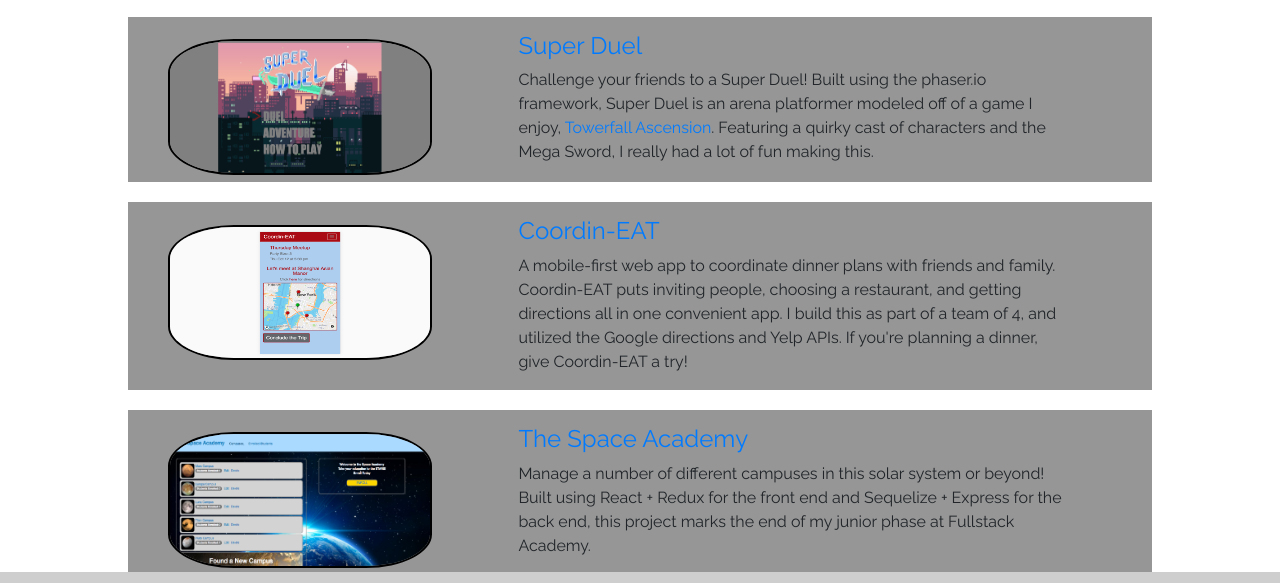
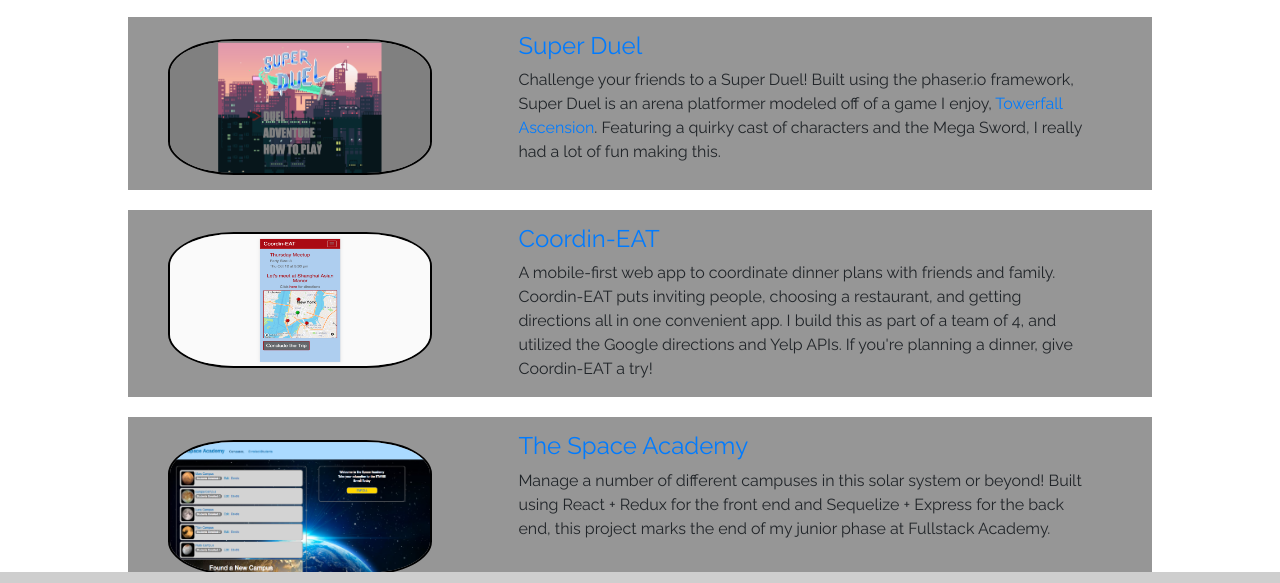
Before and after one commit to Kiro705/profilePage, a website: page index.html in a window 1280 px wide. Shown: the part 168-751 px from the top of the page. Drawn offline with nearby package versions, Linux system fonts and the light colour scheme.

Commit message:
css change

```diff
--- a/css/style.css
+++ b/css/style.css
@@ -87,7 +87,7 @@ a {
 
 .image {
 	vertical-align: bottom;
-	margin: 7.5px 0 7.5px 10px;
+	margin: 7.5px 0 15px 10px;
 	width: 264px;
 	height: 135.5px;
 	border: solid 2px black;
@@ -102,6 +102,7 @@ a {
 }
 
 .pro_text {
+	padding: 0 0 0 15px;
 	vertical-align: top;
 	margin-top: 15px;
 	margin-left: 20px;
```
